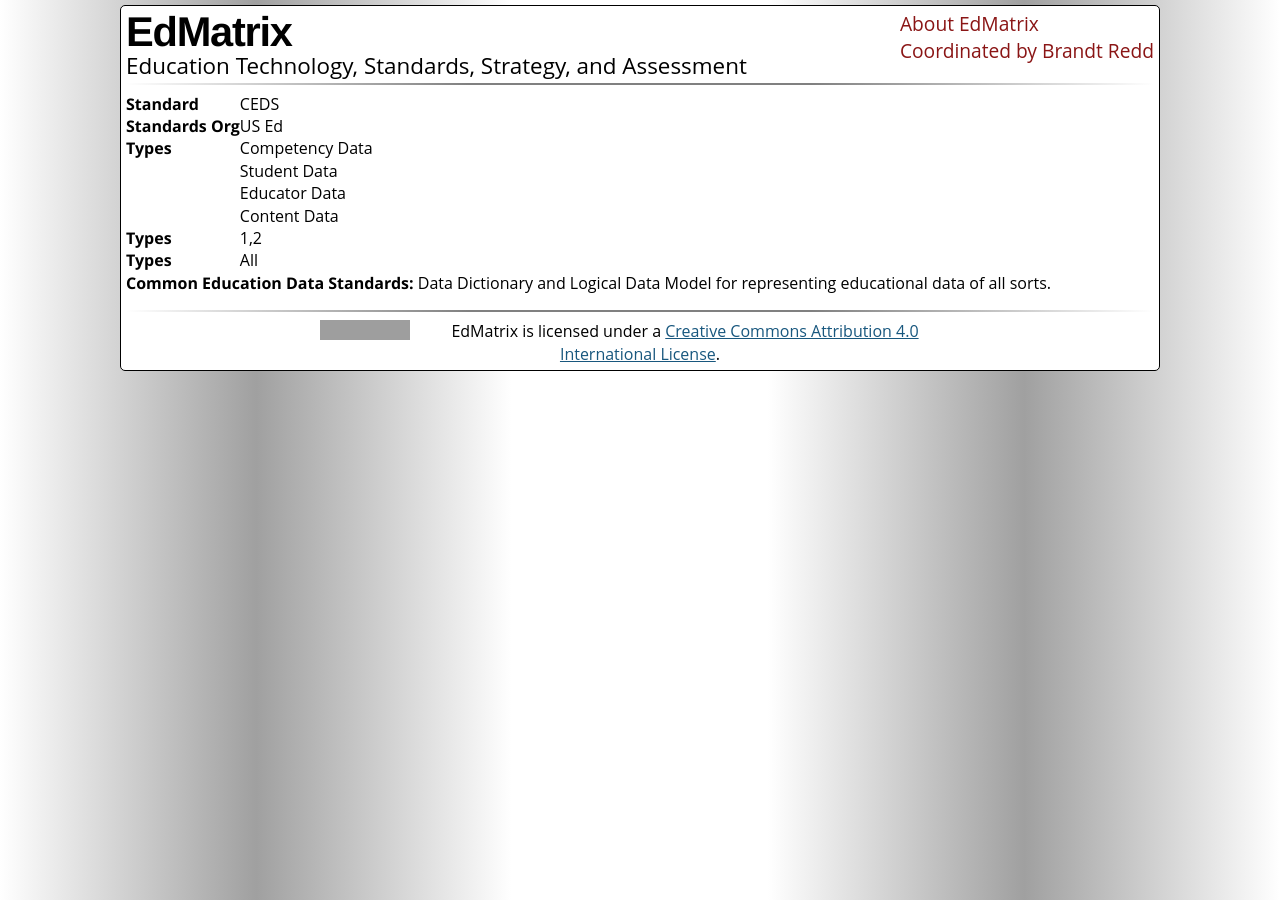
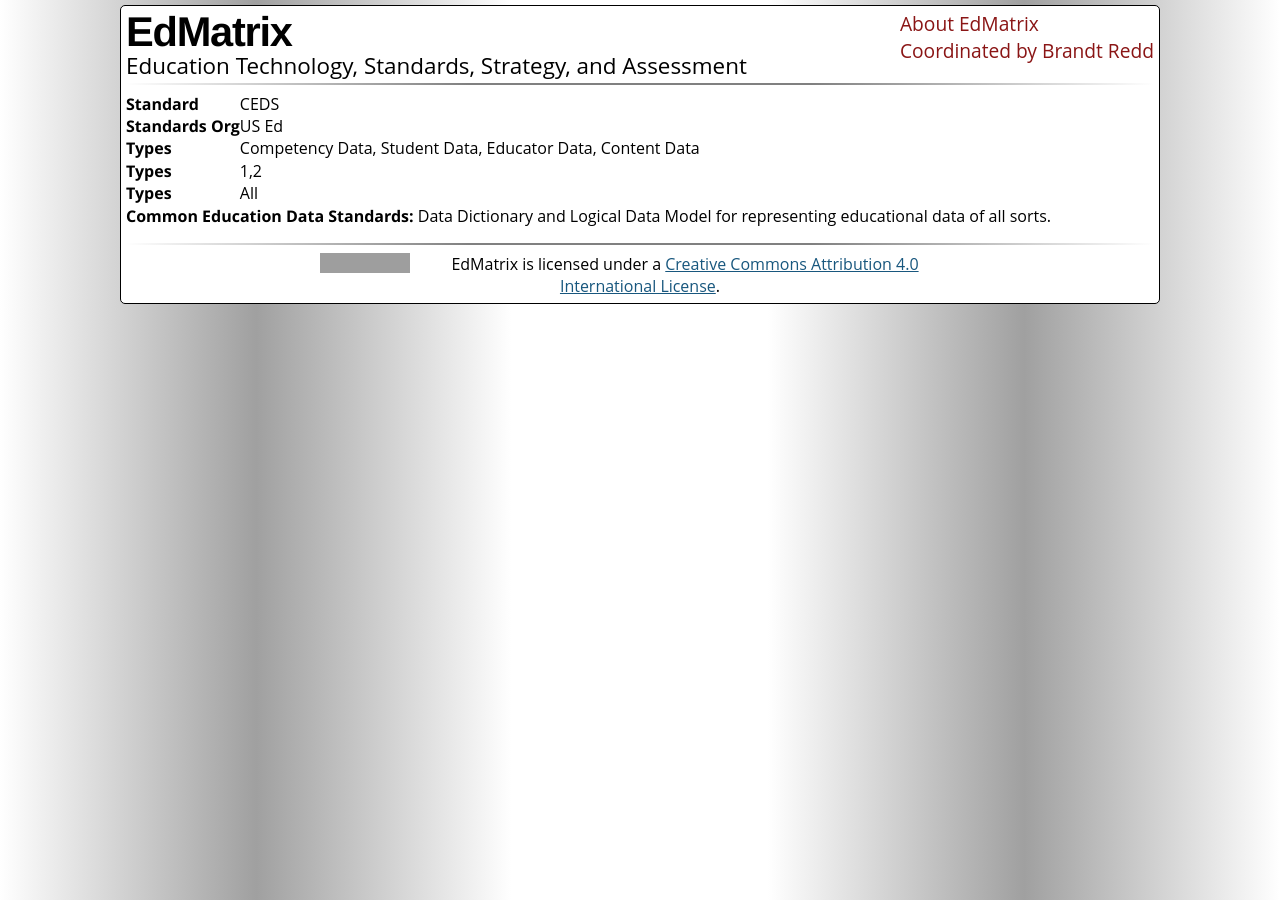
Before and after one commit to EdMatrix/edmatrix.github.io, a Jekyll site: the page built from _stds/CEDS.md, in a window 1280 px wide. Built offline with Jekyll 4.4.1, drawn with Linux system fonts in a browser that asks for light colours; some web fonts are replaced; grey boxes are pictures that could not be loaded.

```diff
--- a/_stds/CEDS.md
+++ b/_stds/CEDS.md
@@ -1,7 +1,8 @@
 ---
 title: CEDS
+url: http://ceds.ed.gov/
 org: US Ed
-types: Competency Data<br/>Student Data<br/>Educator Data</br>Content Data
+types: "Competency Data, Student Data, Educator Data, Content Data"
 datalayers: "1,2"
 edlevels: All
 ---
```
Also changed, not shown: _stds/LRMI.md (+1 -0 lines), standards-experimental.html (+8 -2 lines), standards-experimental.json (added, +19 -0 lines).
